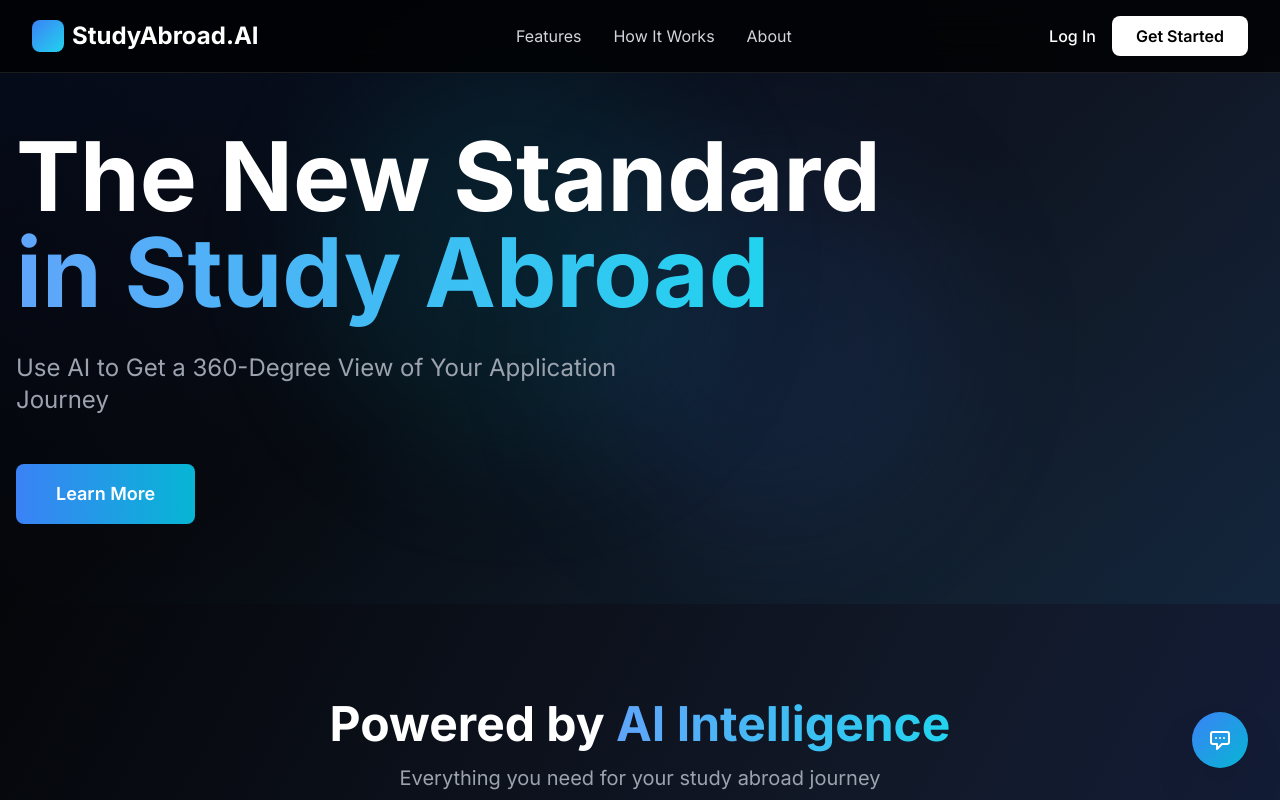
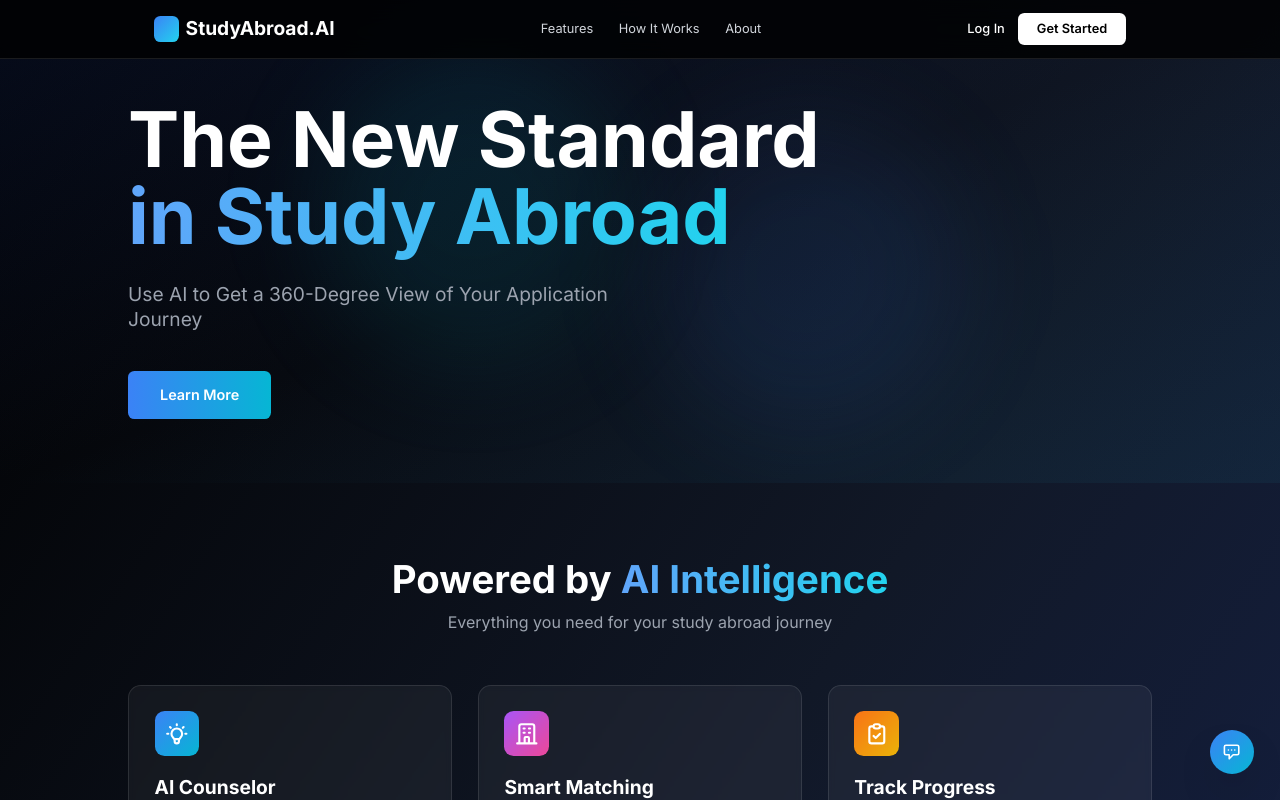
Before and after one commit to Darnesh-21/study-abroad-platform, a Next.js app in the folder frontend/: page / in a window 1280 px wide. Shown: the top 800 px of the page. Built offline with nearby package versions, Linux system fonts and the light colour scheme; no server answers.

Commit message:
Fix zoom to 80% and enable todo checkbox

```diff
--- a/frontend/app/dashboard/university/[id]/page.tsx
+++ b/frontend/app/dashboard/university/[id]/page.tsx
@@ -3,7 +3,7 @@
 import { useEffect, useState } from 'react';
 import { useRouter, useParams } from 'next/navigation';
 import Link from 'next/link';
-import { dashboardAPI } from '@/lib/api';
+import { dashboardAPI, todoAPI } from '@/lib/api';
 import { useAuthStore } from '@/lib/store';
 import { Dashboard } from '@/lib/types';
 
@@ -234,8 +234,16 @@
                       <input
                         type="checkbox"
                         checked={task.is_completed}
+                        onChange={async (e) => {
+                          try {
+                            await todoAPI.update(task.id, { is_completed: e.target.checked });
+                            // Optionally refresh the page or update local state
+                            window.location.reload();
+                          } catch (error) {
+                            console.error('Failed to update todo:', error);
+                          }
+                        }}
                         className="w-5 h-5 rounded border-gray-400 cursor-pointer mt-1"
-                        disabled
                       />
                       <div className="flex-1">
                         <p className="font-semibold text-white text-base">{task.title}</p>
--- a/frontend/app/globals.css
+++ b/frontend/app/globals.css
@@ -16,18 +16,6 @@
   }
 }
 
-body {
-  color: rgb(var(--foreground-rgb));
-  background: linear-gradient(
-      to bottom,
-      transparent,
-      rgb(var(--background-end-rgb))
-    )
-    rgb(var(--background-start-rgb));
+html {
+  zoom: 80%;
 }
-
-@layer utilities {
-  .text-balance {
-    text-wrap: balance;
-  }
-}
```
